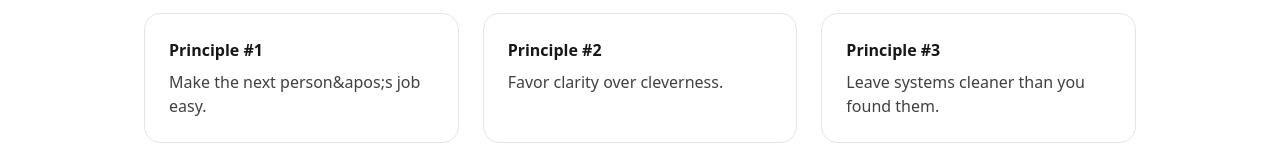
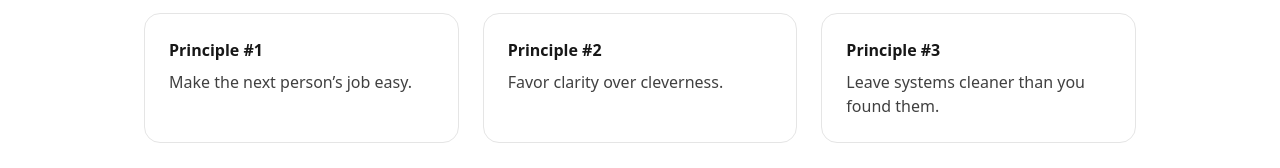
Before and after one commit to markl2305/dominusfoundry, a Next.js app: page /about in a window 1280 px wide. Shown: the part 268-436 px from the top of the page. Built offline with nearby package versions, Linux system fonts and the light colour scheme.

Commit message:
Update page.js

```diff
--- a/app/about/page.js
+++ b/app/about/page.js
@@ -1,7 +1,6 @@
 export const metadata = {
   title: 'About — Dominus Foundry',
-  description:
-    'We build reliable operating systems for small teams and deliver audit-ready QuickBooks migrations.'
+  description: 'We build reliable operating systems for small teams and deliver audit-ready QuickBooks migrations.'
 };
 
 export default function About() {
@@ -15,7 +14,7 @@ export default function About() {
 
       <div className="mt-10 grid gap-6 md:grid-cols-3">
         {[
-          ['Principle #1', 'Make the next person&apos;s job easy.'],
+          ['Principle #1', 'Make the next person’s job easy.'],
           ['Principle #2', 'Favor clarity over cleverness.'],
           ['Principle #3', 'Leave systems cleaner than you found them.']
         ].map(([title, body]) => (
@@ -27,10 +26,7 @@ export default function About() {
       </div>
 
       <div className="mt-12">
-        <a
-          href="/qb-migration"
-          className="inline-flex items-center rounded-xl bg-indigo-600 px-5 py-3 font-semibold text-white shadow"
-        >
+        <a href="/qb-migration" className="inline-flex items-center rounded-xl bg-indigo-600 px-5 py-3 font-semibold text-white shadow">
           See our QB migration work
         </a>
       </div>
```
